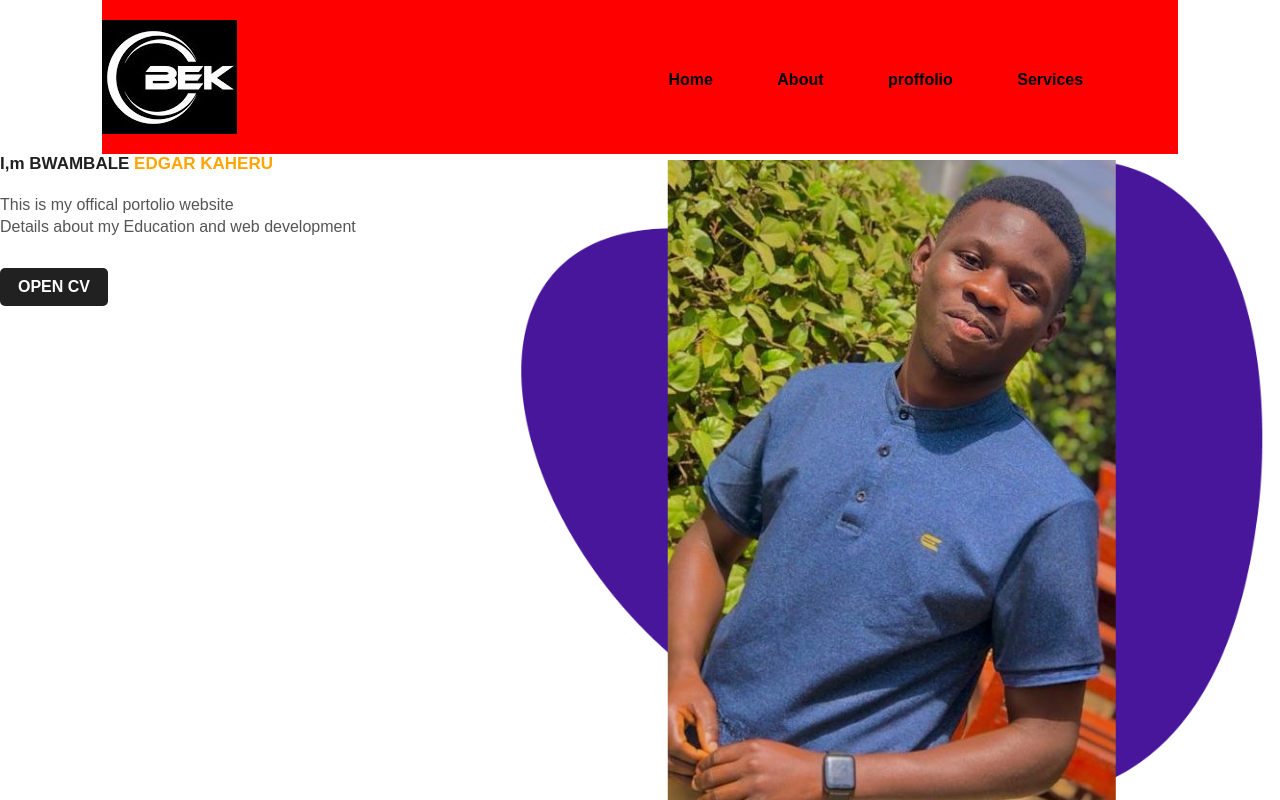
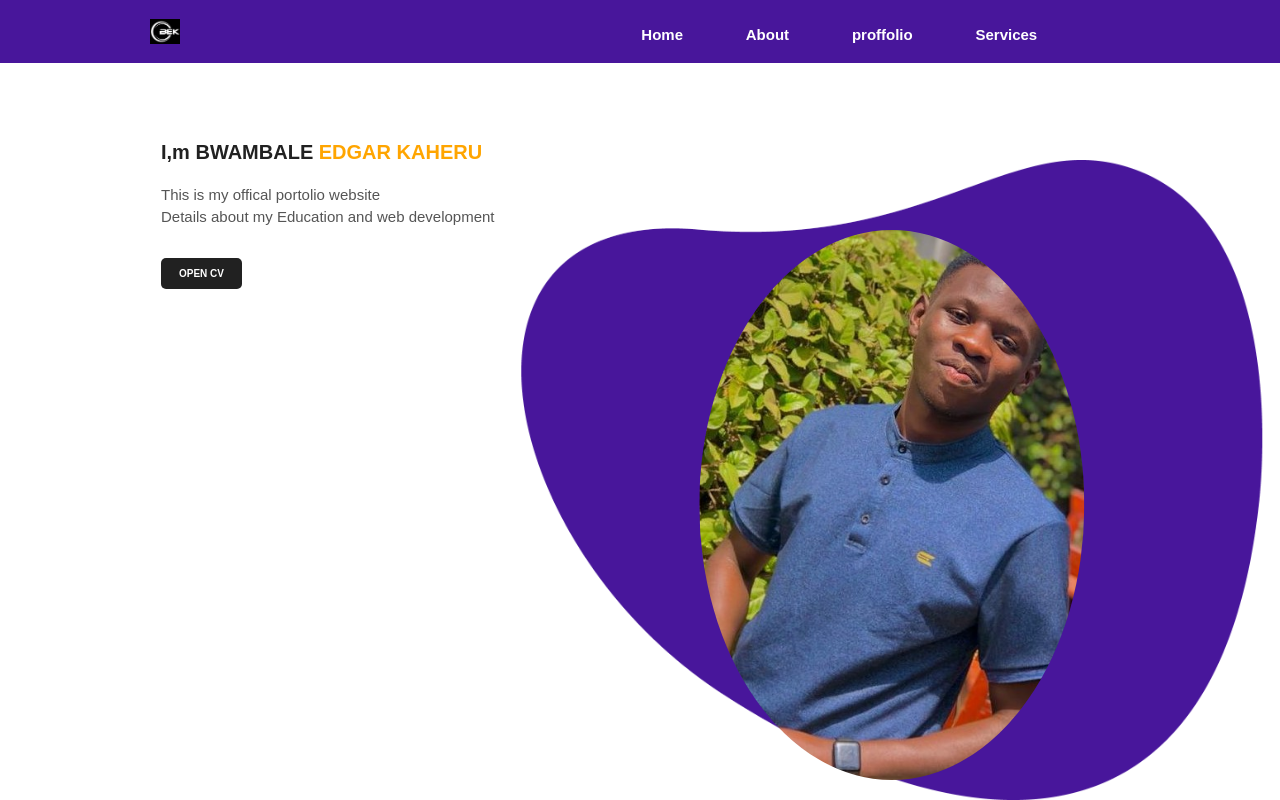
Before and after one commit to edgarkaheru/HTML-AND-CSS, a plain HTML site: page portfolio/index.html in a window 1280 px wide. Drawn offline with Linux system fonts and the light colour scheme.

Commit message:
edit code

```diff
--- a/portfolio/index.html
+++ b/portfolio/index.html
@@ -1,16 +1,17 @@
 <!DOCTYPE html>
 <html lang="en">
   <head>
-    <meta charset="UTF-8">
-    <meta http-equiv="X-UA-Compatible" content="IE=edge">
-    <meta name="viewport" content="width=device-width, initial-scale=1.0">
+    <meta charset="UTF-8" />
+    <meta http-equiv="X-UA-Compatible" content="IE=edge" />
+    <meta name="viewport" content="width=device-width, initial-scale=1.0" />
     <title>personal protfolio website</title>
-    <link rel="stylesheet" href="style.css">
+    <link rel="stylesheet" href="style.css" />
   </head>
   <body>
-   <div class="hero">
+    <div class="header">
+      <div class="container">
         <nav>
-        <img src="logo.jpg" class="logo"alt="">
+          <img src="logo.jpg" class="logo" alt="" />
           <ul>
             <li><a href="#">Home</a></li>
             <li><a href="#">About</a></li>
@@ -19,17 +20,22 @@
             <li><a href="#"></a></li>
           </ul>
         </nav>
+      </div>
+    </div>
+
+    <div class="container">
         <div class="detel">
-        <h1>I,m BWAMBALE  <span>EDGAR KAHERU</span></h1>
-        <p>This is my offical portolio website
-        <br>Details about my Education and  web  development
+        <h1>I,m BWAMBALE <span>EDGAR KAHERU</span></h1>
+        <p>
+          This is my offical portolio website <br />Details about my Education
+          and web development
         </p>
         <a href="cv.html">OPEN CV</a>
       </div>
       <div class="images">
-        <img src="shape.png" class="shape" alt="">
-        <img src="edgar.jpeg" class="boy" alt="">
-
+        <img src="shape.png" class="shape" alt="" />
+        <img src="edgar.jpeg" class="boy" alt="" />
+      </div>
     </div>
     </div>
   </body>
--- a/portfolio/style.css
+++ b/portfolio/style.css
@@ -3,26 +3,32 @@
     padding:0;
     font-family: sans-serif;
 }
+
+html{
+    font-size: 62.5%;
+}
+
 .container{
     margin : 0 auto;
-    padding: 0 2rem,
+    padding: 0 15rem;
 }
 
-/* .hero{
+.header{
   position: relative;
   width: 100%;
-  height: 100vh;
-  background: #eff4fd;;
-} */
+  background: #48169b;
+  min-height: 3rem;
+}
 
 nav{
    display: flex;
-   width: 84%;
    margin: auto;
-   padding:  20px  0;
    align-items: center;
     justify-content: space-between;
-    background-color: red;
+}
+
+nav .logo{
+    height: 2.5rem;
 }
 
 nav ul li{
@@ -32,19 +38,21 @@ nav ul li{
 }
 nav ul li a{
     text-decoration: none;
-    color: #000;
     font-weight: bold;
+    font-size: 1.5rem;
+    color: #fff;
 }
 nav ul li a:hover{
     color: red;
 }
-/* .detel{
+
+.detel{
    margin-left: 11px;
    margin-top: 8%;
-} */
+}
 
 .detel h1{
-    font-size:17px ;
+    font-size: 2rem ;
     color:#212121;
     margin-bottom: 20px;
 
@@ -56,6 +64,7 @@ span{
 .detel p{
     color:#555;
     line-height: 22px;
+    font-size: 1.5rem;
 }
 .detel a{
     background: #212121;
@@ -67,7 +76,7 @@ span{
     border-radius: 5px;
     color: #fff;
 }
-.images{
+.images {
     width: 45%;
     height: 80%;
     position: absolute;
@@ -87,10 +96,13 @@ span{
 .images:hover.shape{
     bottom:40px;
 }
+
+.images .boy{
+    top: 7rem;
+    height: 55rem;
+    border-radius: 100%;
+}
+
 .images:hover.boy{
     left:45%;
 }
-
-.boy{
-
-}
```
Lines whose indentation alone changed are shown as unchanged.
